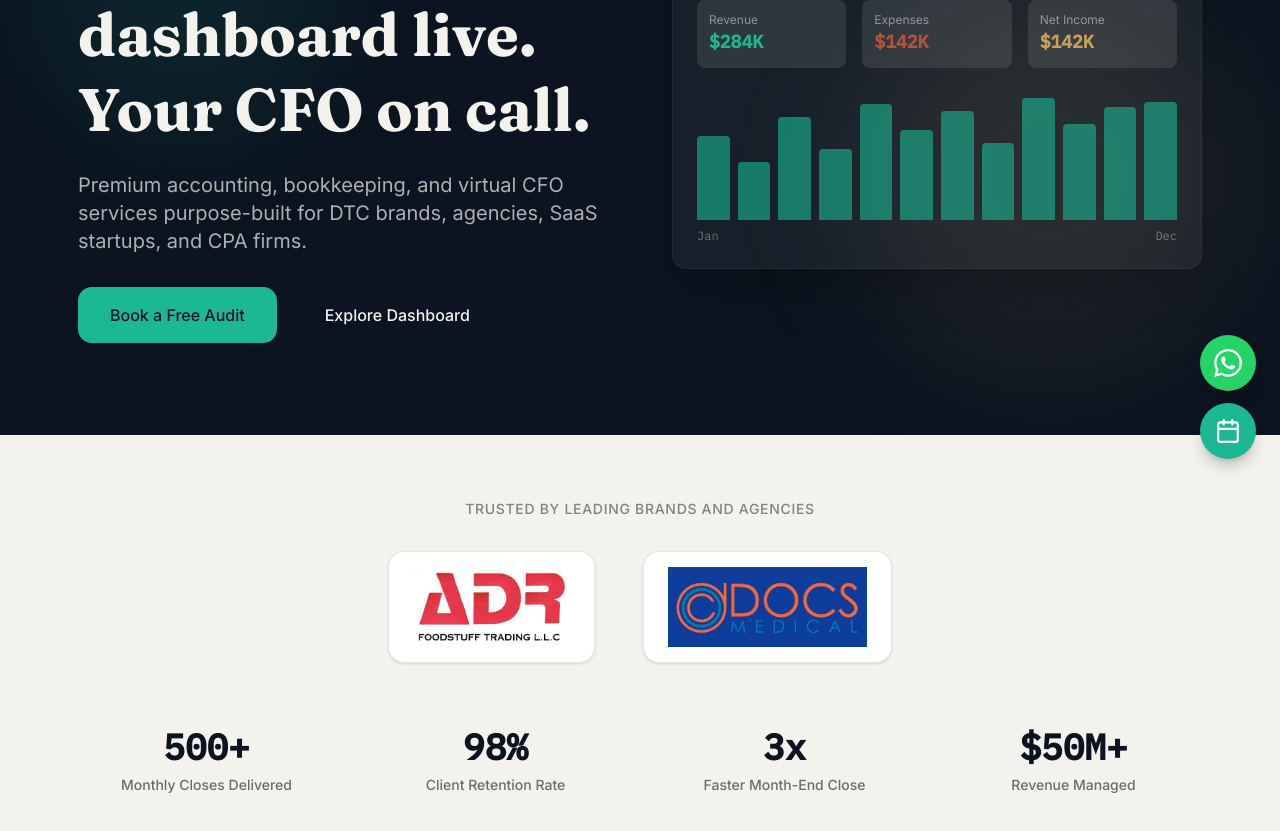
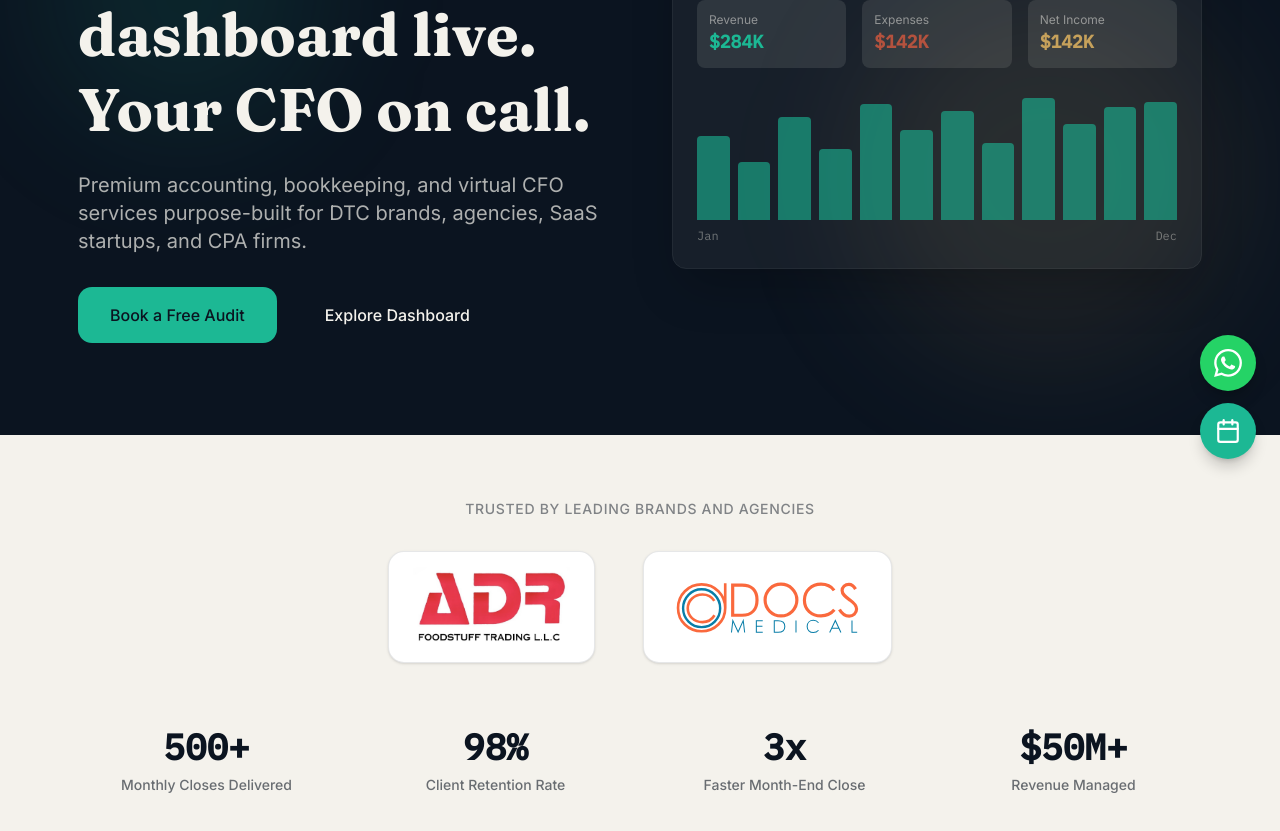
Before and after one commit to goclagee/finofii-edge-website, a Next.js app: page / in a window 1280 px wide. Shown: the part 317-1148 px from the top of the page. Built offline with nearby package versions, Linux system fonts and the light colour scheme.

Commit message:
Replace DOCS Medical client logo with SVG version

```diff
--- a/src/app/home/SocialProofSection.tsx
+++ b/src/app/home/SocialProofSection.tsx
@@ -9,7 +9,7 @@ import Image from 'next/image';
 
 const clientLogos = [
   { name: 'ADR Foodstuff Trading L.L.C', src: '/images/logos/client-adr.png' },
-  { name: 'DOCS Medical', src: '/images/logos/client-docs-medical.jpeg' },
+  { name: 'DOCS Medical', src: '/images/logos/client-docs-medical.svg' },
 ];
 
 const metrics = [
@@ -72,6 +72,7 @@ export function SocialProofSection() {
                 alt={logo.name}
                 width={220}
                 height={100}
+                unoptimized
                 className="object-contain h-16 md:h-20 w-auto"
               />
             </div>
```
Also changed, not shown: public/images/logos/client-docs-medical.jpeg (deleted), public/images/logos/client-docs-medical.svg (added).
